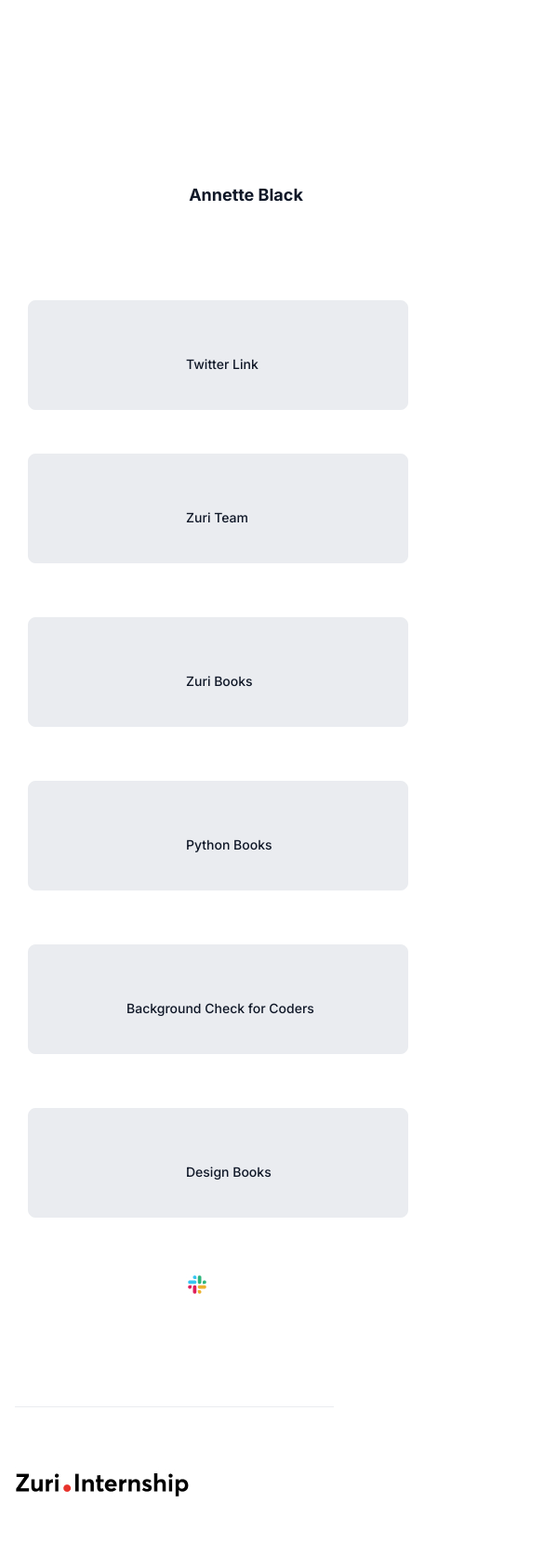
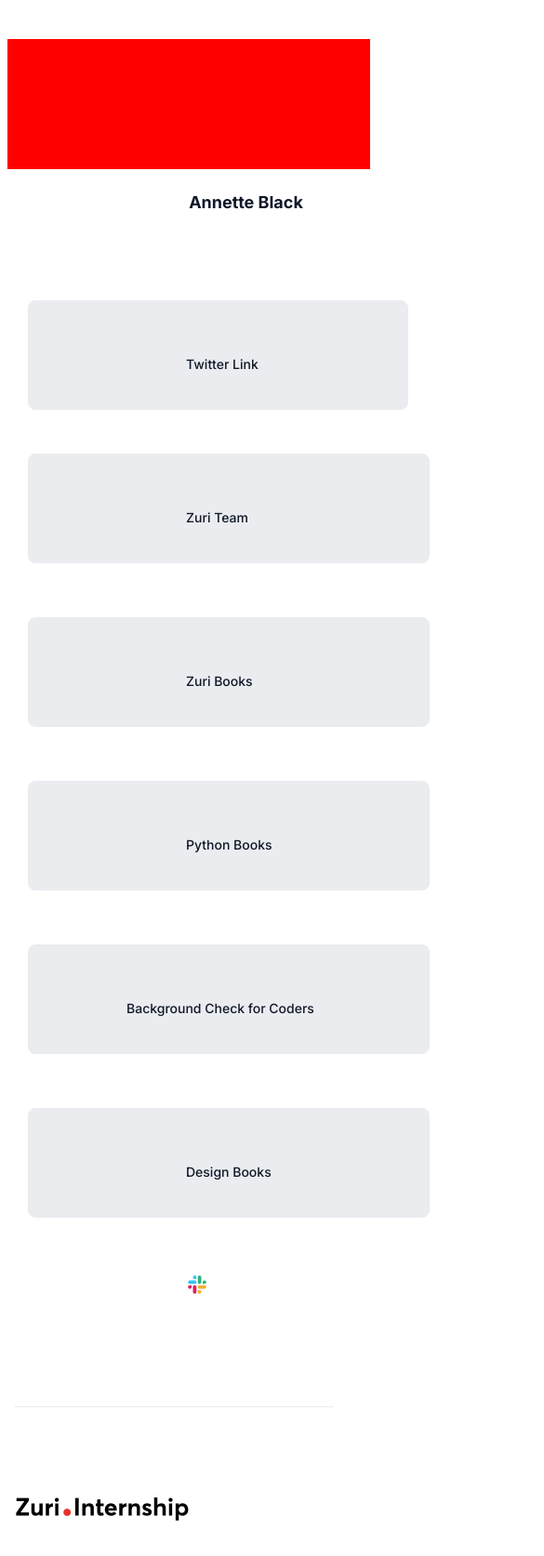
Before and after one commit to tariqyunusa/link-1, a React (Create React App) app: page / in a window 390 px wide. Shown: the top 1674 px of the page at 93% size, 585 px wide, since content can reach past the window. Built offline with nearby package versions, Linux system fonts and the light colour scheme.

Commit message:
eight commit

```diff
--- a/src/App.css
+++ b/src/App.css
@@ -3,8 +3,6 @@
 body{
   font-family: inter;
   background-color: #fff;
-
-
 }
 
 .profile-selection{
@@ -34,6 +32,14 @@
   position: absolute;
   left: 85px;
   top: 162px;
+}
+#profile__img{
+  display: flex;
+  align-items: center;
+  justify-content: center;
+  position: absolute;
+  left: 618px;
+
 }
 
 .avatar__share{
@@ -270,7 +276,7 @@
   display: flex;
 flex-direction: column;
 align-items: center;
-padding: 48px 0px;
+padding: 0px 0px 10px 0px;
 gap: 64px;
 
 position: absolute;
@@ -298,37 +304,32 @@
 .content{
 box-sizing: border-box;
 display: flex;
-flex-direction: row;
+
 justify-content: space-between;
 align-items: center;
-padding: 32px 0px 0px;
-gap: 32px;
 width: 1196px;
 height: 64px;
 border-top: 1px solid #EAECF0;
-flex: none;
-order: 0;
-flex-grow: 0;
 }
 .footer__text{
   width: 832.28px;
-height: 24px;
 font-family: 'Inter';
 font-style: normal;
 font-weight: 400;
 font-size: 16px;
-line-height: 24px;
+
 text-align: center;
 color: #667085;
-flex: none;
-order: 1;
-flex-grow: 1;
+
 }
-.footer__text h3{
-  position: relative;
-  left: -102px;
-  top: 12px;
+
+.profile_img{
+  display: flex;
+  align-items: center;
+   height: 88px;
+   width: 88px;
 }
+
 @media only screen and (max-width: 600px){
   body{
     width: 100%;
@@ -376,16 +377,9 @@
 align-items: flex-start;
 padding: 32px 0px 0px;
 gap: 16px;
-
 width: 343px;
 height: 132px;
-
-/* Gray/200 */
-
 border-top: 1px solid #EAECF0;
-
-/* Inside auto layout */
-
 flex: none;
 order: 0;
 align-self: stretch;
@@ -406,16 +400,9 @@
 align-items: center;
 padding: 24px 0px;
 gap: 64px;
-
 width: 375px;
 height: 72px;
-
-/* Base/White */
-
 background: #FFFFFF;
-
-/* Inside auto layout */
-
 flex: none;
 order: 1;
 align-self: stretch;
@@ -431,13 +418,8 @@
 align-items: center;
 padding: 0px 16px;
 gap: 32px;
-
 width: 375px;
 height: 700px;
-
-
-/* Inside auto layout */
-
 flex: none;
 order: 0;
 align-self: stretch;
@@ -450,20 +432,11 @@
 align-items: center;
 padding: 24px 32px;
 gap: 8px;
-
 width: 343px;
 height: 68px;
-
-/* Gray/200 */
-
 background: #EAECF0;
-/* Gray/200 */
-
 border: 1px solid #EAECF0;
 border-radius: 8px;
-
-/* Inside auto layout */
-
 flex: none;
 order: 0;
 flex-grow: 1;
@@ -475,20 +448,11 @@
     align-items: center;
     padding: 24px 32px;
     gap: 8px;
-
-    width: 343px;
+    width: 90%;
     height: 68px;
-
-    /* Gray/200 */
-
     background: #EAECF0;
-    /* Gray/200 */
-
     border: 1px solid #EAECF0;
     border-radius: 8px;
-
-    /* Inside auto layout */
-
     flex: none;
     order: 0;
     flex-grow: 1;
@@ -500,20 +464,11 @@
     align-items: center;
     padding: 24px 32px;
     gap: 8px;
-
-    width: 343px;
+    width: 90%;
     height: 68px;
-
-    /* Gray/200 */
-
     background: #EAECF0;
-    /* Gray/200 */
-
     border: 1px solid #EAECF0;
     border-radius: 8px;
-
-    /* Inside auto layout */
-
     flex: none;
     order: 0;
     flex-grow: 1;
@@ -525,20 +480,11 @@
     align-items: center;
     padding: 24px 32px;
     gap: 8px;
-
-    width: 343px;
+    width: 90%;
     height: 68px;
-
-    /* Gray/200 */
-
     background: #EAECF0;
-    /* Gray/200 */
-
     border: 1px solid #EAECF0;
     border-radius: 8px;
-
-    /* Inside auto layout */
-
     flex: none;
     order: 0;
     flex-grow: 1;
@@ -550,20 +496,11 @@
     align-items: center;
     padding: 24px 32px;
     gap: 8px;
-
-    width: 343px;
+    width: 90%;
     height: 68px;
-
-    /* Gray/200 */
-
     background: #EAECF0;
-    /* Gray/200 */
-
     border: 1px solid #EAECF0;
     border-radius: 8px;
-
-    /* Inside auto layout */
-
     flex: none;
     order: 0;
     flex-grow: 1;
@@ -575,20 +512,11 @@
     align-items: center;
     padding: 24px 32px;
     gap: 8px;
-
-    width: 343px;
+    width: 90%;
     height: 68px;
-
-    /* Gray/200 */
-
     background: #EAECF0;
-    /* Gray/200 */
-
     border: 1px solid #EAECF0;
     border-radius: 8px;
-
-    /* Inside auto layout */
-
     flex: none;
     order: 0;
     flex-grow: 1;
@@ -777,20 +705,9 @@
     display: flex;
 flex-direction: column;
 align-items: center;
-padding: 0px;
-gap: 24px;
-isolation: isolate;
-
 width: 343px;
 height: 140px;
-
-
-/* Inside auto layout */
-
-flex: none;
-order: 0;
 align-self: stretch;
-flex-grow: 0;
   }
   #twitter h3 a{
     width: 343px;
@@ -803,24 +720,14 @@
 font-weight: 700;
 font-size: 18px;
 line-height: 28px;
-/* identical to box height, or 156% */
-
 text-align: center;
-
-/* Gray/900 */
-
 color: #101828;
 
+  }
+  .profile-selection{
+    background-color: red;
+    width: 100vw;
+    position: relative;
+  }
 
-/* Inside auto layout */
-
-flex: none;
-order: 0;
-flex-grow: 1;
-  }
-  .profile-img{
-    position: relative;
-    left: 10px;
-
-  }
 }
```
